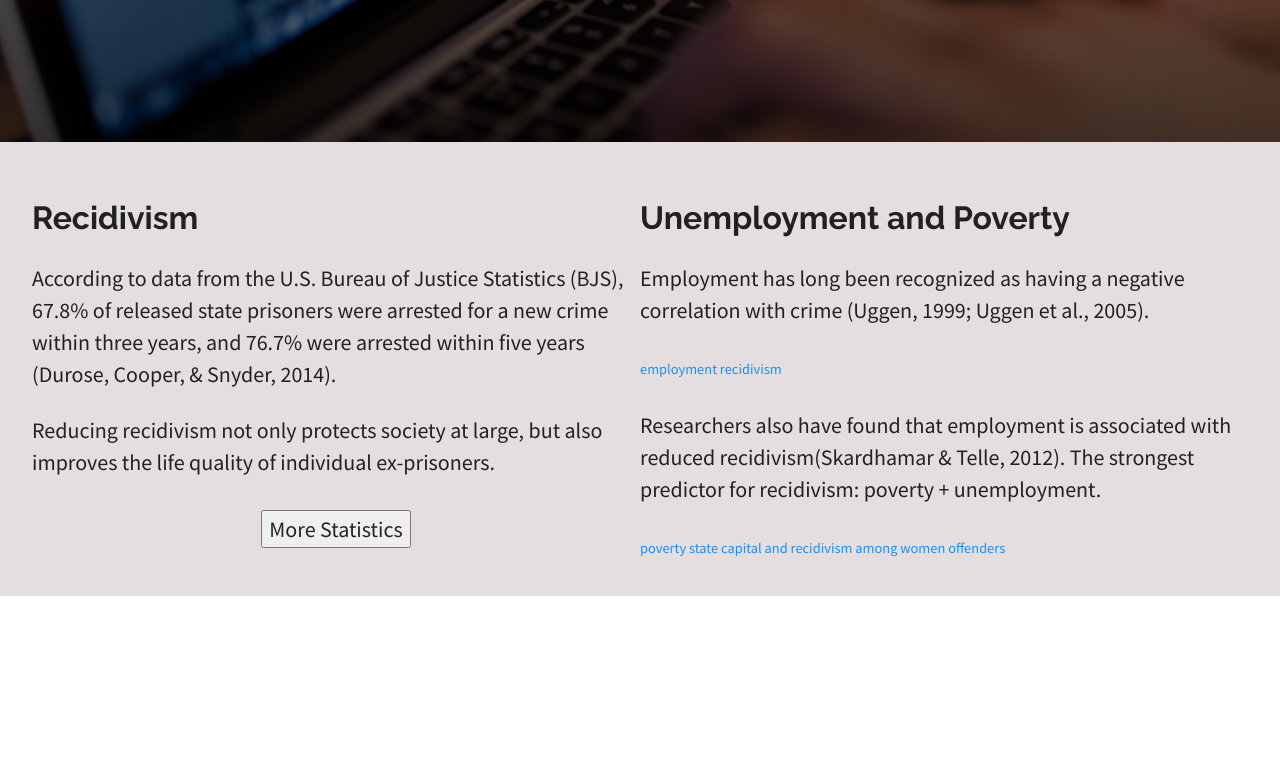
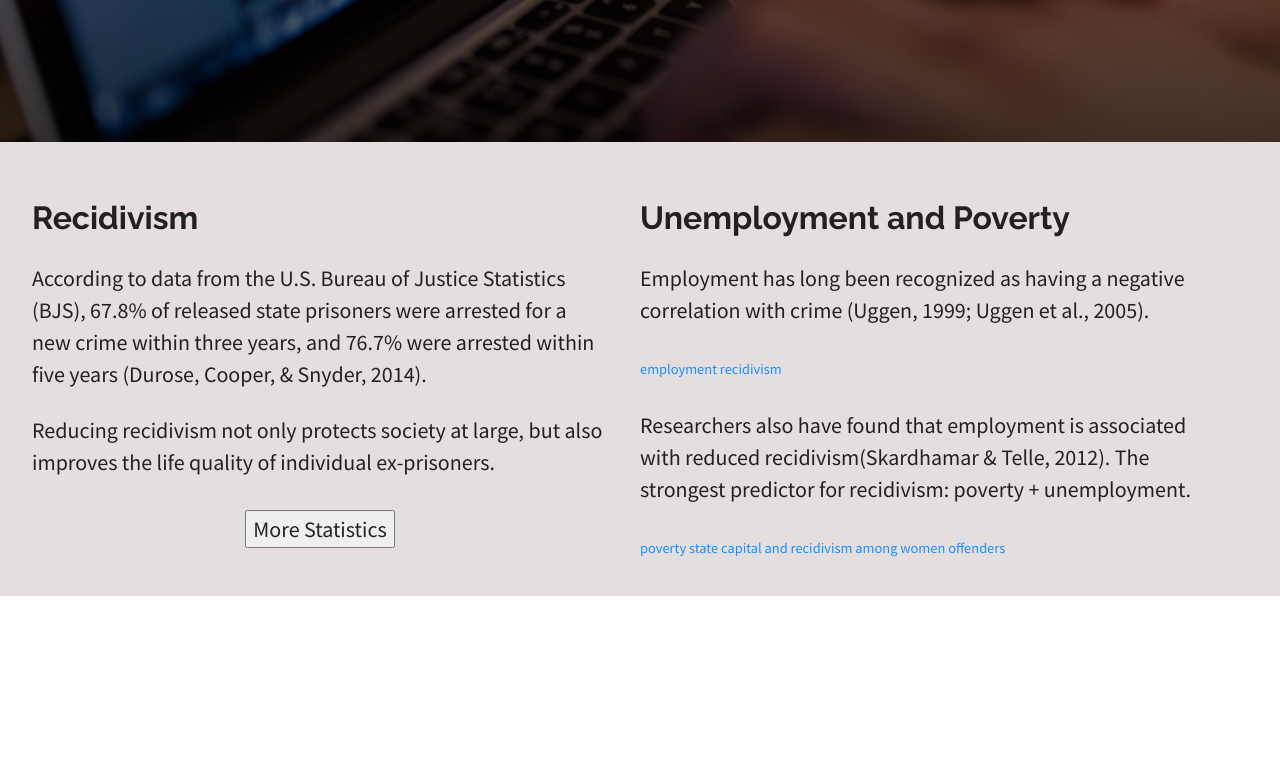
Before and after one commit to Underdog-Devs/website, a React (Create React App) app: page / in a window 1280 px wide. Shown: the part 538-1297 px from the top of the page. Built offline with nearby package versions, Linux system fonts and the light colour scheme; a web font is replaced by a local one.

Commit message:
Added padding-right  to statitem

```diff
--- a/src/CSS/Stats.module.css
+++ b/src/CSS/Stats.module.css
@@ -15,6 +15,7 @@
 
 .statItem {
   flex: 1;
+  padding-right: 2rem;
 }
 .statsButtonContainer {
   display: flex;
```
